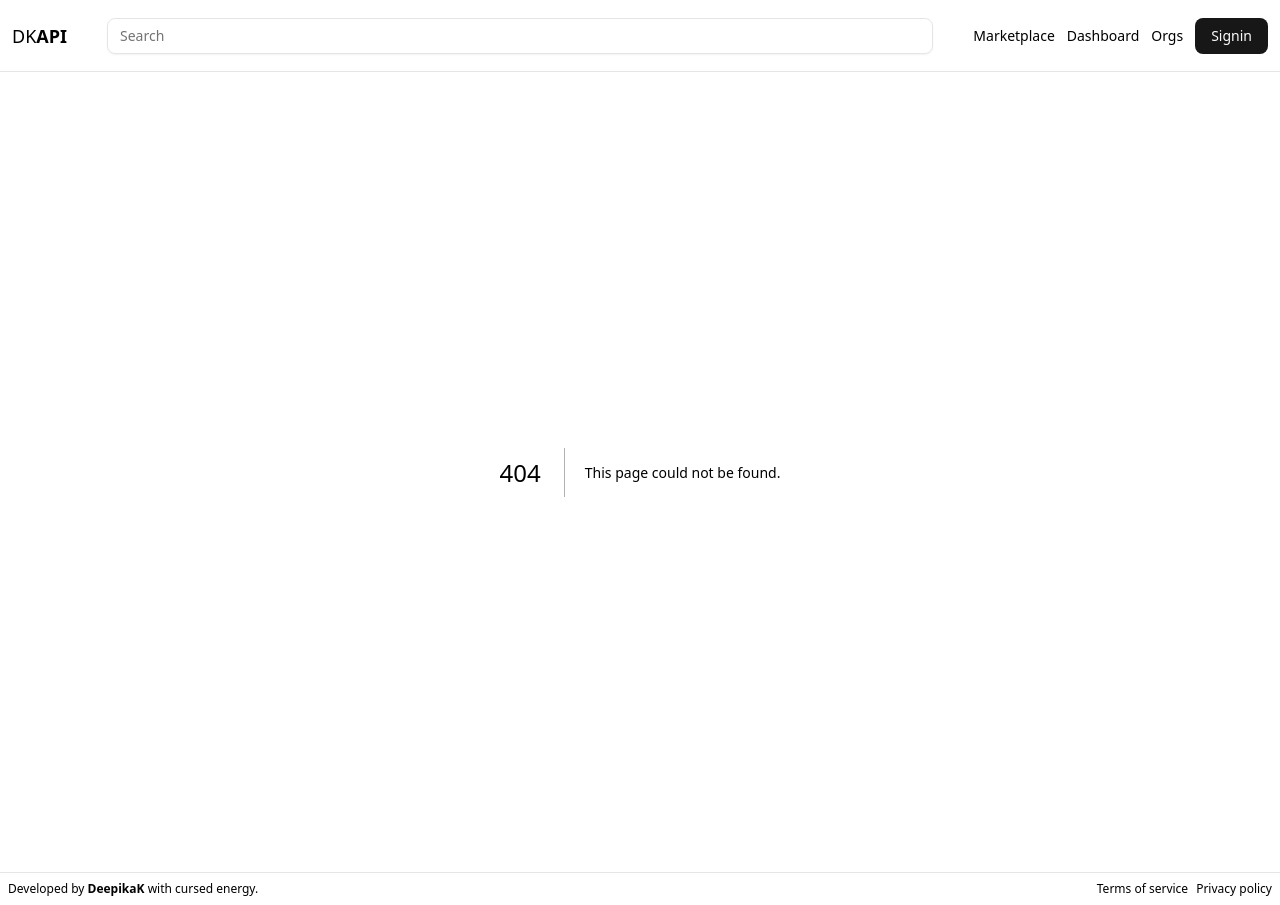
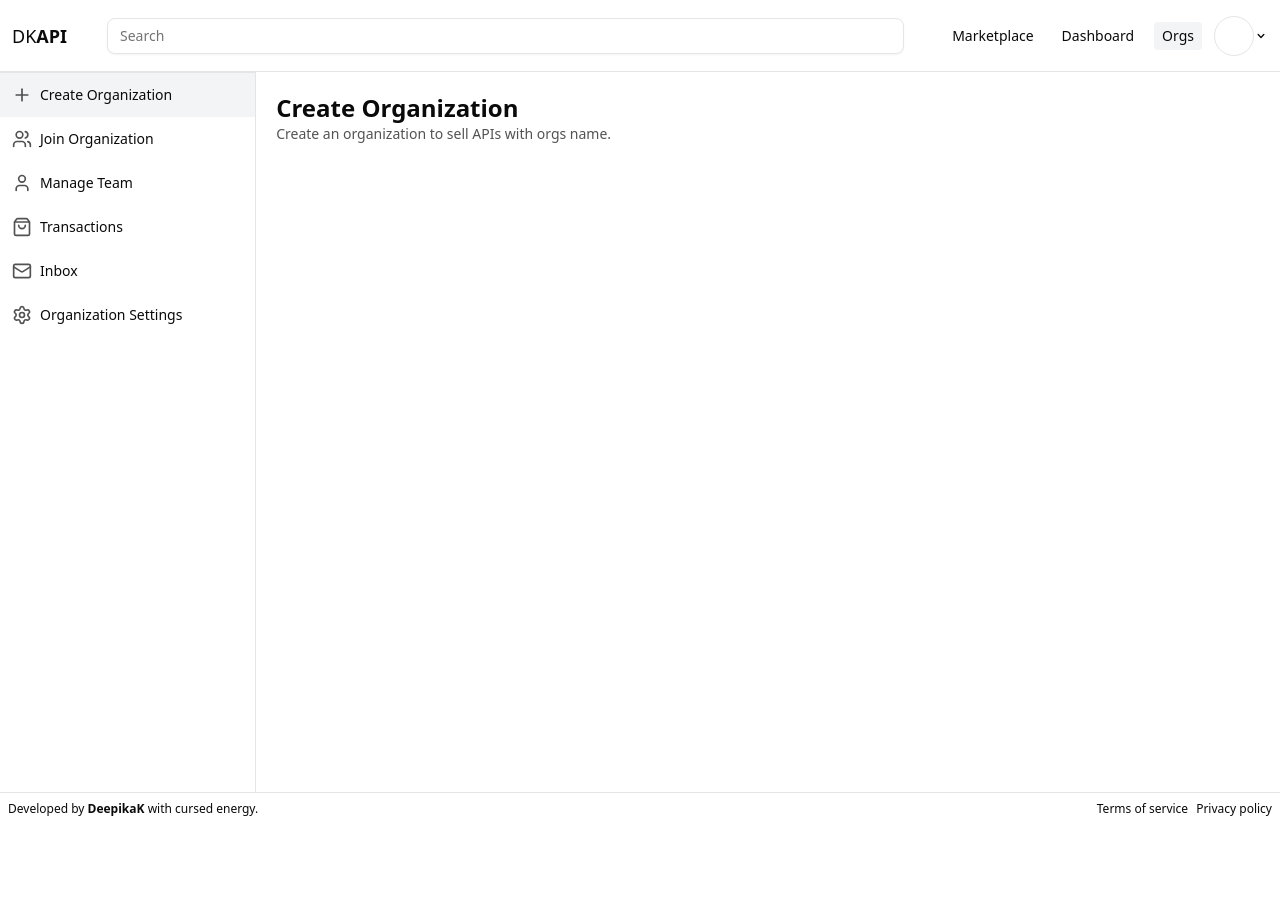
Before and after one commit to deepikakumari-dev/api-marketplace, a Next.js app: page /orgs/create in a window 1280 px wide. Before the commit this address had no page. After the commit the page ends 825 px from the top, so only its background shows below. Built offline with nearby package versions, Linux system fonts and the light colour scheme; no server answers; sample sign-in values are in the browser's storage.

Commit message:
added proper user avatar and dropdown when user is logged in

```diff
--- a/app/api/auth/register/route.ts
+++ b/app/api/auth/register/route.ts
@@ -26,7 +26,7 @@ export async function POST(req: NextRequest) {
 
     const user = await prisma.user.create({
       data: {
-        name: firstName + lastName,
+        name: firstName + ' ' + lastName,
         email,
         password: hashedPassword,
       },
--- /dev/null
+++ b/app/dashboard/page.tsx
@@ -0,0 +1,11 @@
+import React from 'react'
+
+function page() {
+  return (
+    <div>
+        <h1 className='font-bold text-2xl'>Dashboard</h1>
+    </div>
+  )
+}
+
+export default page
--- a/app/layout.tsx
+++ b/app/layout.tsx
@@ -34,7 +34,7 @@ export default function RootLayout({
       >
         <Provider>
           <Header />
-          <div className="container mx-auto px-2">
+          <div className="">
             {children}
           </div>
           <Footer />
--- /dev/null
+++ b/app/orgs/create/page.tsx
@@ -0,0 +1,16 @@
+import React from 'react'
+
+function page() {
+  return (
+    <div className='m-5'>
+      <h1 className='font-bold text-2xl'>Create Organization</h1>
+      <p className='text-sm opacity-70'>Create an organization to sell APIs with orgs name.</p>
+
+      <div>
+
+      </div>
+    </div>
+  )
+}
+
+export default page
--- /dev/null
+++ b/app/orgs/join/page.tsx
@@ -0,0 +1,9 @@
+import React from 'react'
+
+function page() {
+  return (
+    <div>page</div>
+  )
+}
+
+export default page
--- /dev/null
+++ b/app/orgs/layout.tsx
@@ -0,0 +1,25 @@
+import OrgSidebar from '@/components/orgs/Sidebar'
+import React from 'react'
+import { authOptions } from '@/lib/auth'
+import { getServerSession } from 'next-auth'
+import { redirect } from 'next/navigation'
+
+async function layout({ children }: {
+    children: React.ReactNode
+}) {
+
+      const session = await getServerSession(authOptions)
+      if (!session || !session.user) {
+        redirect('/auth/signin')
+      }
+    return (
+        <div className='flex'>
+            <OrgSidebar />
+            <div className='container mx-auto'>
+                {children}
+            </div>
+        </div>
+    )
+}
+
+export default layout
--- /dev/null
+++ b/app/orgs/page.tsx
@@ -0,0 +1,10 @@
+
+import { redirect } from 'next/navigation'
+import React from 'react'
+
+async function page() {
+
+  redirect('/orgs/create')
+}
+
+export default page
--- a/app/page.tsx
+++ b/app/page.tsx
@@ -7,12 +7,14 @@ import Image from "next/image";
 
 export default function Home() {
   return (
-    <div className="w-full">
+    <>
       <Hero />
-      <FeaturedAPIs />
-      <APIsByCategory />
-      <Reviews />
-      <Newsletter />
-    </div>
+      <div className="w-full container mx-auto px-2">
+        <FeaturedAPIs />
+        <APIsByCategory />
+        <Reviews />
+        <Newsletter />
+      </div>
+    </>
   );
 }
--- a/components/Header.tsx
+++ b/components/Header.tsx
@@ -1,9 +1,19 @@
+'use client'
 import React from 'react'
 import { Button } from './ui/button'
 import Link from 'next/link'
 import { Input } from './ui/input'
+import { usePathname } from 'next/navigation'
+import { signOut, useSession } from 'next-auth/react'
+
+import { Dropdown, DropdownDivider, DropdownHeader, DropdownItem } from "flowbite-react";
+import { HiCog, HiCurrencyDollar, HiLogout, HiViewGrid } from "react-icons/hi";
+import { Loader2 } from 'lucide-react'
+
 
 function Header() {
+  const pathname = usePathname()
+  const { data: session, status } = useSession()
   const navs = [
     {
       name: 'Marketplace',
@@ -19,8 +29,16 @@ function Header() {
     },
   ]
 
+  const userProfile = <button className="w-10 h-10 rounded-full border overflow-hidden flex items-center justify-center cursor-pointer">
+    <img
+      src="https://flowbite-react.com/favicon.svg"
+      alt=""
+      className="max-w-full max-h-full object-contain"
+    />
+  </button>
+
   return (
-    <div className='sticky border-b flex items-center justify-between p-3 h-18 text-sm'>
+    <div className=' border-b flex items-center justify-between p-3 h-18 text-sm'>
       <div>
         <h1 className='text-lg'>DK<span className='font-bold'>API</span></h1>
       </div>
@@ -30,13 +48,29 @@ function Header() {
       <div className='flex gap-3 items-center'>
         <ul className='flex gap-3'>
           {navs.map((n, i) => (
-            <Link href={n.link} key={i}>{n.name}</Link>
+            <Link href={n.link} key={i} className={`${pathname.split('/')[1] == (n.link.split('/')[1]) ? 'bg-gray-100' : ''}  px-2 py-1 rounded`}>{n.name}</Link>
           ))}
         </ul>
         <div>
-          <Link href={'/auth/signin'}>
+          {status == "unauthenticated" ? <Link href={'/auth/signin'}>
             <Button>Signin</Button>
           </Link>
+            : status == "authenticated" ? <div>
+              <Dropdown label={userProfile} inline className='text-xs '>
+                <DropdownHeader>
+                  <span className="block">{session.user.name}</span>
+                  <span className="block truncate opacity-70">{session.user.email}</span>
+                </DropdownHeader>
+                <DropdownItem icon={HiViewGrid}>Dashboard</DropdownItem>
+                <DropdownItem icon={HiCog}>Settings</DropdownItem>
+                <DropdownItem icon={HiCurrencyDollar}>Earnings</DropdownItem>
+                <DropdownDivider />
+                <DropdownItem icon={HiLogout} onClick={signOut}>Sign out</DropdownItem>
+              </Dropdown>
+
+            </div>
+              : <Loader2 className='animate-spin' />
+          }
         </div>
       </div>
     </div>
--- /dev/null
+++ b/components/orgs/Layout.tsx
@@ -0,0 +1,9 @@
+import React from 'react'
+
+function OrgLayout() {
+  return (
+    <div>OrgLayout</div>
+  )
+}
+
+export default OrgLayout
--- /dev/null
+++ b/components/orgs/Sidebar.tsx
@@ -0,0 +1,56 @@
+'use client'
+import { Mail, Plus, Settings, ShoppingBag, User, Users } from 'lucide-react'
+import Link from 'next/link'
+import { usePathname, useRouter } from 'next/navigation'
+import React from 'react'
+
+function OrgSidebar() {
+    const pathname = usePathname()
+    const navs = [
+        {
+            name: 'Create Organization',
+            slug: '/orgs/create',
+            logo: <Plus size={20} />
+        },
+        {
+            name: 'Join Organization',
+            slug: '/orgs/join',
+            logo: <Users size={20} />
+        },
+        {
+            name: 'Manage Team',
+            slug: '/orgs/team',
+            logo: <User size={20} />
+        },
+        {
+            name: 'Transactions',
+            slug: '/orgs/transactions',
+            logo: <ShoppingBag size={20} />
+        },
+        {
+            name: 'Inbox',
+            slug: '/orgs/inbox',
+            logo: <Mail size={20} />
+        },
+        {
+            name: 'Organization Settings',
+            slug: '/orgs/settings',
+            logo: <Settings size={20} />
+        }
+    ]
+    return (
+        <div className='border-r border-t h-[90vh] w-xs'>
+            <div className=''>
+
+                {navs.map((n, i) => (
+                    <Link key={i} href={n.slug == pathname ? '#' : n.slug} className={`p-3 text-sm flex space-x-2 items-center ${pathname == n.slug ? 'bg-gray-100' : ''}`}>
+                        <span className='opacity-70'>{n.logo}</span>
+                        <span>{n.name}</span>
+                    </Link>
+                ))}
+            </div>
+        </div>
+    )
+}
+
+export default OrgSidebar
--- a/package.json
+++ b/package.json
@@ -23,6 +23,7 @@
     "prisma": "^6.17.1",
     "react": "19.1.0",
     "react-dom": "19.1.0",
+    "react-icons": "^5.5.0",
     "tailwind-merge": "^3.3.1"
   },
   "devDependencies": {
```
Also changed, not shown: 1 other file (tests, documents, lock files or other folders).
